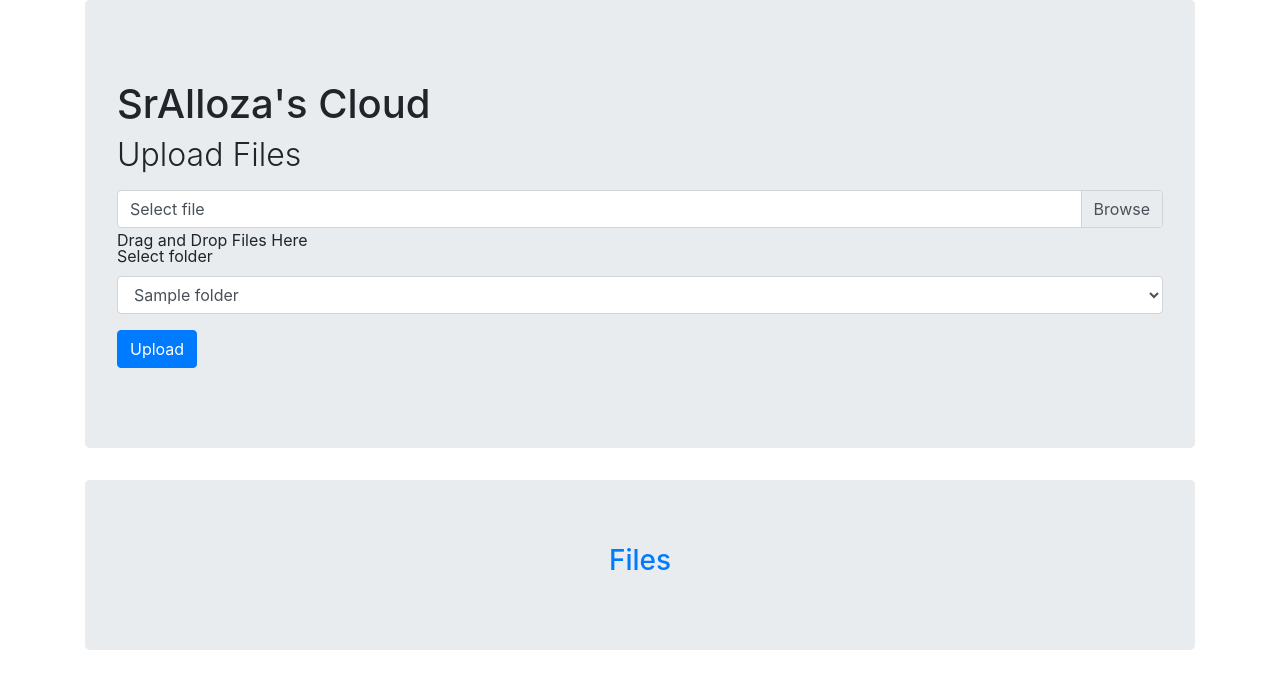
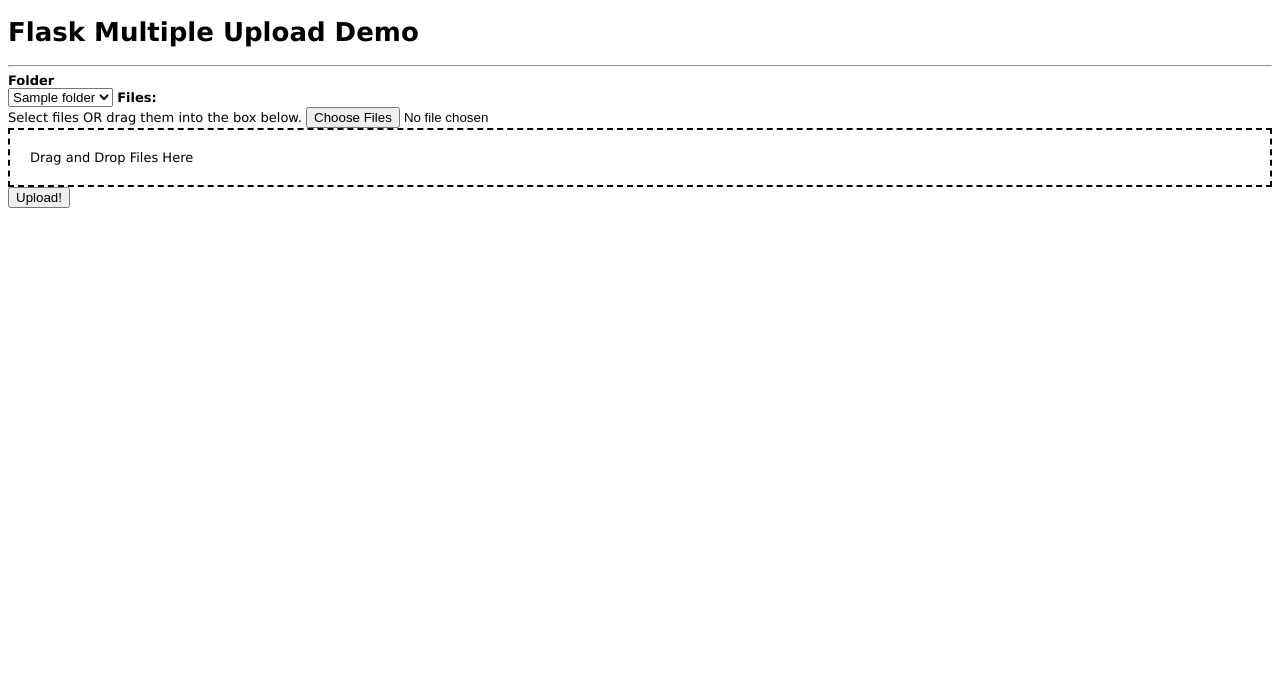
Before and after one commit to sralloza/cloud, a Flask app: template app/templates/new.html in a window 1280 px wide. Shown: the top 689 px of the page. Run offline with Flask 2, Linux system fonts and the light colour scheme; the template is opened without the code that fills it: most values are stand-ins (such as "Sample title", 1, 10 or a date in 2020); parts of the project's set-up code (start-up, migrations or seed data) failed here and were passed over; some libraries are stand-ins or nearby versions.

Commit message:
Add stable template

```diff
--- a/app/templates/new.html
+++ b/app/templates/new.html
@@ -1,99 +1,44 @@
-<html lang="en">
+<!DOCTYPE html>
+<html>
+<head>
+<title>Flask Multiple Upload</title>
+<link rel="stylesheet" type="text/css" href="{{ url_for('static', filename='css/style.css') }}">
+</head>
+<body>
 
-<head>
-    <!-- Required meta tags -->
-    <meta charset="utf-8">
-    <meta name="viewport" content="width=device-width, initial-scale=1, shrink-to-fit=no">
+<h1>Flask Multiple Upload Demo</h1>
 
-    <!-- Bootstrap CSS -->
-    <link rel="stylesheet" href="https://stackpath.bootstrapcdn.com/bootstrap/4.2.1/css/bootstrap.min.css"
-        integrity="sha384-GJzZqFGwb1QTTN6wy59ffF1BuGJpLSa9DkKMp0DgiMDm4iYMj70gZWKYbI706tWS" crossorigin="anonymous">
-    <title>SrAlloza's Cloud</title>
-</head>
+<hr>
 
-<body>
-    <div class="container">
-        <div class="jumbotron">
-            <div class="row">
-                <div class="col">
+<form id="upload-form" action="{{ url_for('upload') }}" method="POST" enctype="multipart/form-data">
+    <strong>Folder</strong><br>
+    <select name="folder">
+        {% for folder in folders%}
+        <option>{{ folder }}</option>
+        {% endfor %}
+    </select>
 
-                    <div class="mb-3 mt-3">
-                        <h1>SrAlloza's Cloud</h1>
+    <strong>Files:</strong><br>
+    Select files OR drag them into the box below.
+    <input id="file-picker" type="file" name="file" multiple>
 
-                        <h2 class="mb-3" style="font-weight: 300">Upload Files</h2>
-
-                        <form id="upload-form" action="{{ url_for('upload') }}" method="POST"
-                            enctype="multipart/form-data">
-
-                            <div class="form-group mb-3">
-                                <div class="custom-file">
-                                    <input type="file" class="custom-file-input" name="file-input" id="file-input"
-                                        multiple>
-                                    <!-- TODO: input_filename -->
-                                    <!-- oninput="input_filename();" multiple> -->
-                                    <div id="dropbox">
-                                        Drag and Drop Files Here
-                                    </div>
-                                    <label id="file_input_label" class="custom-file-label" for="image">Select
-                                        file</label>
-                                </div>
-                            </div>
-
-
-                            <!-- <input id="file-picker" type="file" name="file" accept="image/*" multiple> -->
-
-                            <div id='file-list-display'></div>
-                            <div class="form-group">
-                                <label for="folder-input">Select folder</label>
-                                <select class="form-control" id="folder-input">
-                                    {% for folder in folders %}
-                                    <option>{{ folder }}</option>
-                                    {% endfor %}
-                                </select>
-                            </div>
-
-                            <button id="upload-button" class="btn btn-primary">Upload</button>
-
-                            <button class="btn btn-primary d-none" id="loading_btn" type="button" disabled>
-                                <span class="spinner-border spinner-border-sm" role="status" aria-hidden="true"></span>
-                                Uploading...
-                            </button>
-
-                            <button type="button" id="cancel_btn" class="btn btn-secondary d-none">Cancel
-                                upload</button>
-
-                    </div>
-
-                    <div id="progress_wrapper" class="d-none">
-                        <label id="progress_status"></label>
-                        <div class="progress mb-3">
-                            <div id="progress" class="progress-bar" role="progressbar" aria-valuenow="25"
-                                aria-valuemin="0" aria-valuemax="100"></div>
-                        </div>
-                    </div>
-
-                    <div id="alert_wrapper"></div>
-
-                </div>
-            </div>
-        </div>
+    <div id="dropbox">
+        Drag and Drop Files Here
     </div>
 
-    <div class="container">
-        <div class="row">
-            <a href="/files" class="col-12 text-center">
-                <div class="jumbotron">
-                    <h3>Files</h3>
-                </div>
-            </a>
+    <fieldset id="progress" style="display: none">
+        <legend>Files Progress</legend>
+
+        <div class="progress-trough">
+            <div id="progress-bar" class="progress-bar">0%</div>
         </div>
-    </div>
+    </fieldset>
 
-    <!-- <script src="{{ url_for('static', filename='js/upload.js') }}"></script> -->
+    <input type="submit" value="Upload!" id="upload-button">
+</form>
 
-    <script type="text/javascript" src="{{ url_for('static', filename='js/jquery-2.1.1.min.js') }}"></script>
-    <script type="text/javascript" src="{{ url_for('static', filename='js/uploadr.js') }}"></script>
+<script type="text/javascript" src="{{ url_for('static', filename='js/jquery-2.1.1.min.js') }}"></script>
+<script type="text/javascript" src="{{ url_for('static', filename='js/uploadr.js') }}"></script>
 
 </body>
-
 </html>
```
